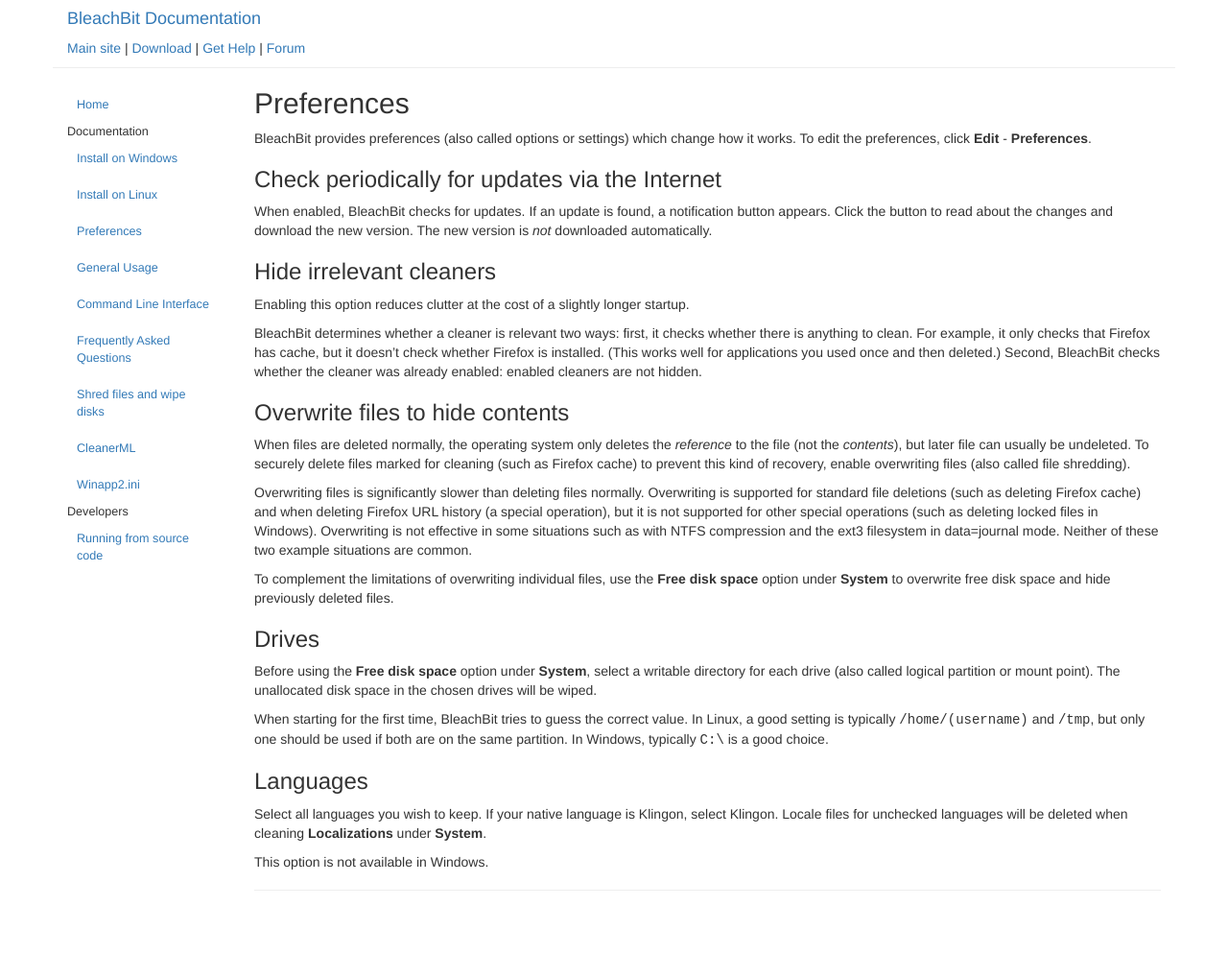
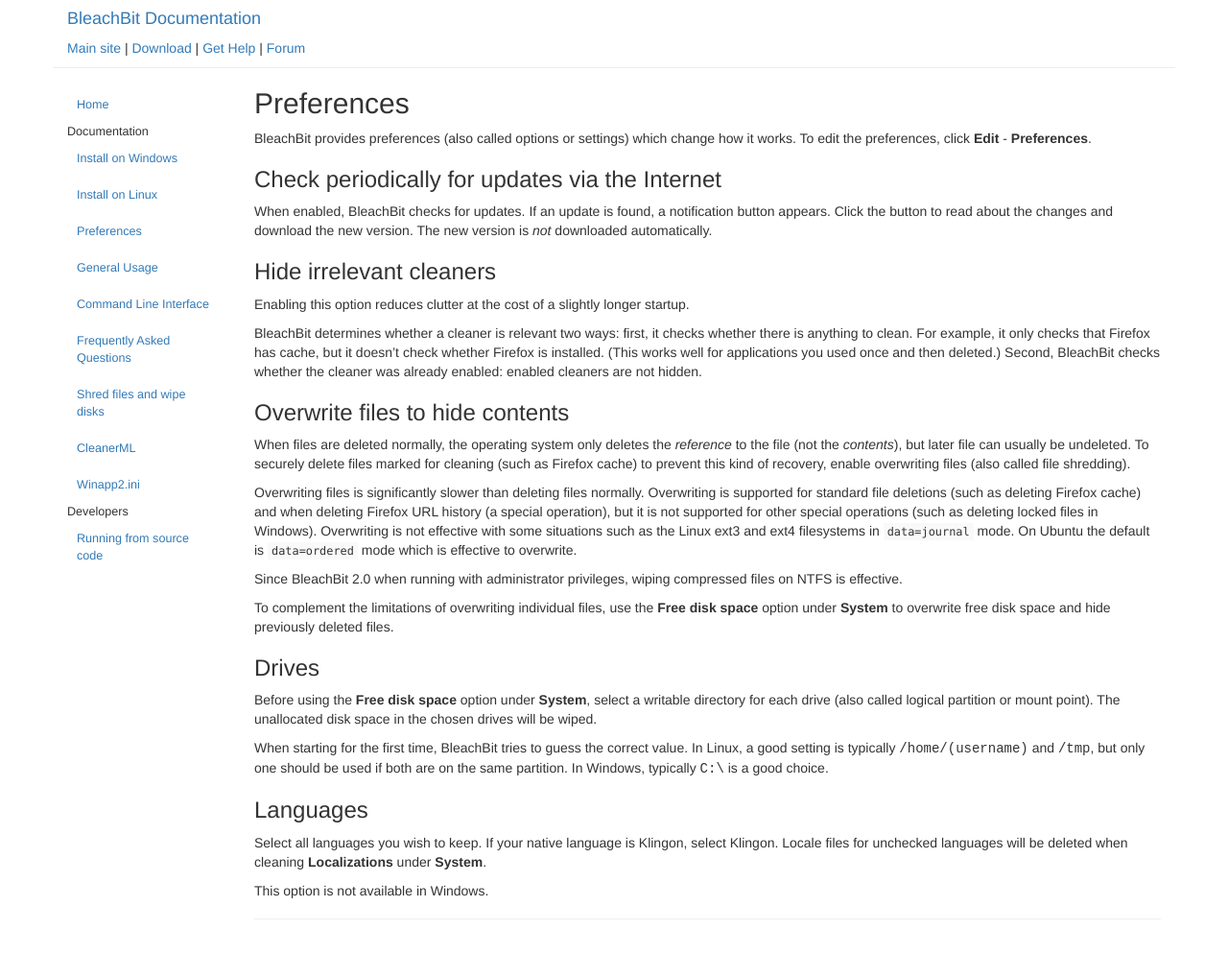
Before and after one commit to bleachbit/docs, a Jekyll site: the page built from _posts/2015-09-25-preferences.md, in a window 1280 px wide. Shown: the whole page at 96% size. Built offline with Jekyll 4.4.1, drawn with Linux system fonts in a browser that asks for light colours; Markdown is read by kramdown in place of the engine named in the settings; before the commit the page ends 989 px from its top, so only the background shows below that.

Commit message:
Update note about ovewriting preference

```diff
--- a/_posts/2015-09-25-preferences.md
+++ b/_posts/2015-09-25-preferences.md
@@ -22,7 +22,9 @@
 
 When files are deleted normally, the operating system only deletes the _reference_ to the file (not the _contents_), but later file can usually be undeleted. To securely delete files marked for cleaning (such as Firefox cache) to prevent this kind of recovery, enable overwriting files (also called file shredding).
 
-Overwriting files is significantly slower than deleting files normally. Overwriting is supported for standard file deletions (such as deleting Firefox cache) and when deleting Firefox URL history (a special operation), but it is not supported for other special operations (such as deleting locked files in Windows). Overwriting is not effective in some situations such as with NTFS compression and the ext3 filesystem in data=journal mode. Neither of these two example situations are common.
+Overwriting files is significantly slower than deleting files normally. Overwriting is supported for standard file deletions (such as deleting Firefox cache) and when deleting Firefox URL history (a special operation), but it is not supported for other special operations (such as deleting locked files in Windows). Overwriting is not effective with some situations such as the Linux ext3 and ext4 filesystems in `data=journal` mode. On Ubuntu the default is `data=ordered` mode which is effective to overwrite.
+
+Since BleachBit 2.0 when running with administrator privileges, wiping compressed files on NTFS is effective.
 
 To complement the limitations of overwriting individual files, use the **Free disk space** option under **System** to overwrite free disk space and hide previously deleted files.
 
```
